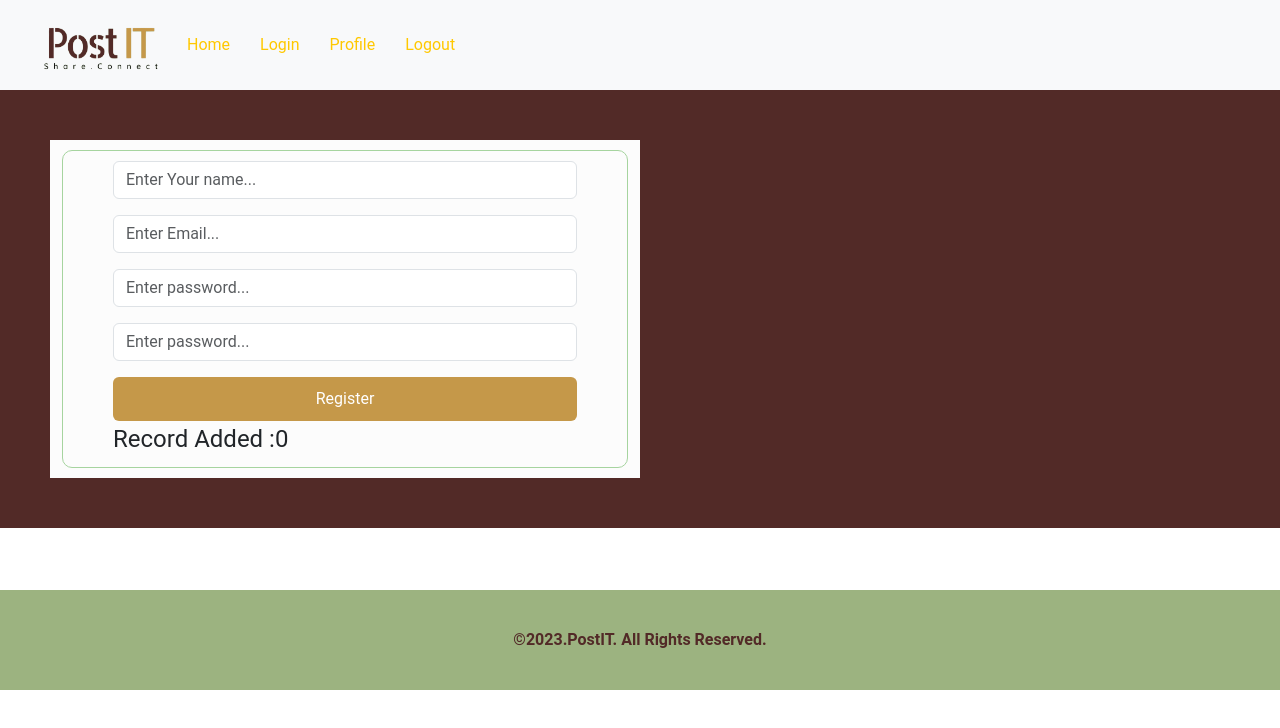
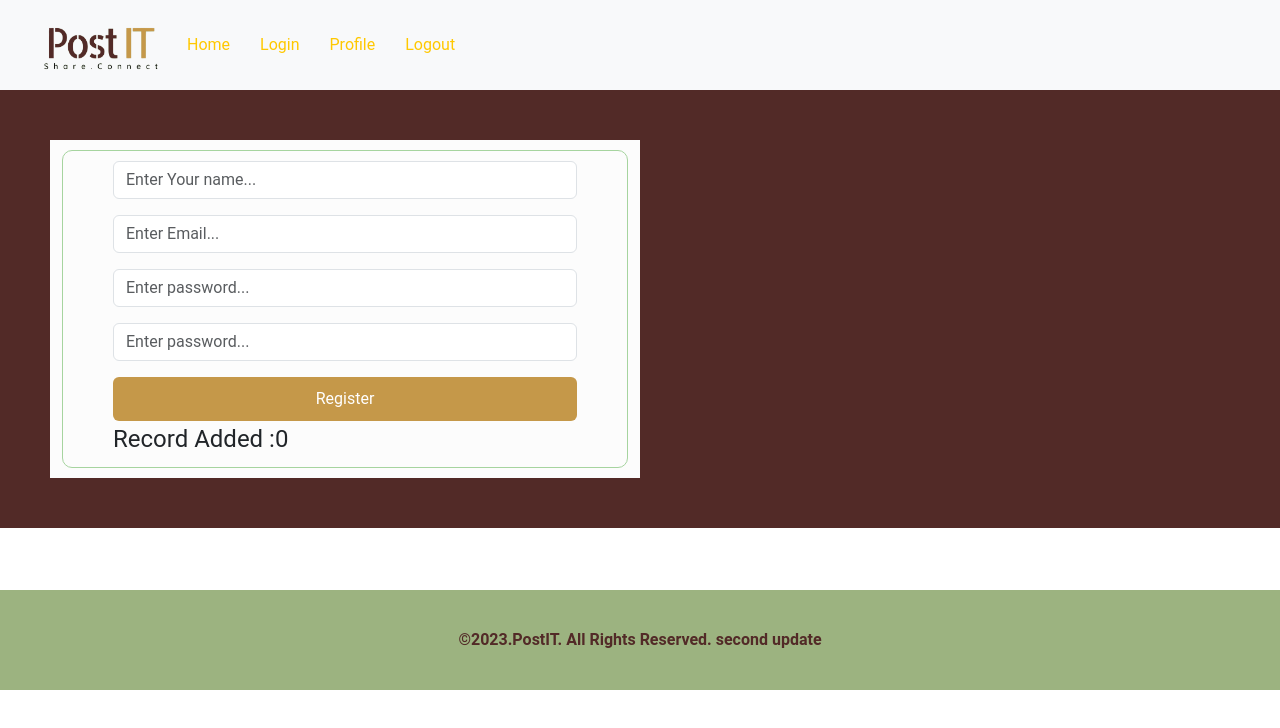
Before and after one commit to f3tm3a/test2PostApp, a React (Create React App) app in the folder client/: page /register in a window 1280 px wide. Shown: the top 728 px of the page. Built offline with nearby package versions, Linux system fonts and the light colour scheme.

Commit message:
Update Footer.js

```diff
--- a/client/src/Components/Footer.js
+++ b/client/src/Components/Footer.js
@@ -1,7 +1,7 @@
 const Footer = () => {
   return (
     <footer className="footer">
-      <div>©2023.PostIT. All Rights Reserved.</div>
+      <div>©2023.PostIT. All Rights Reserved. second update</div>
     </footer>
   );
 };
```
